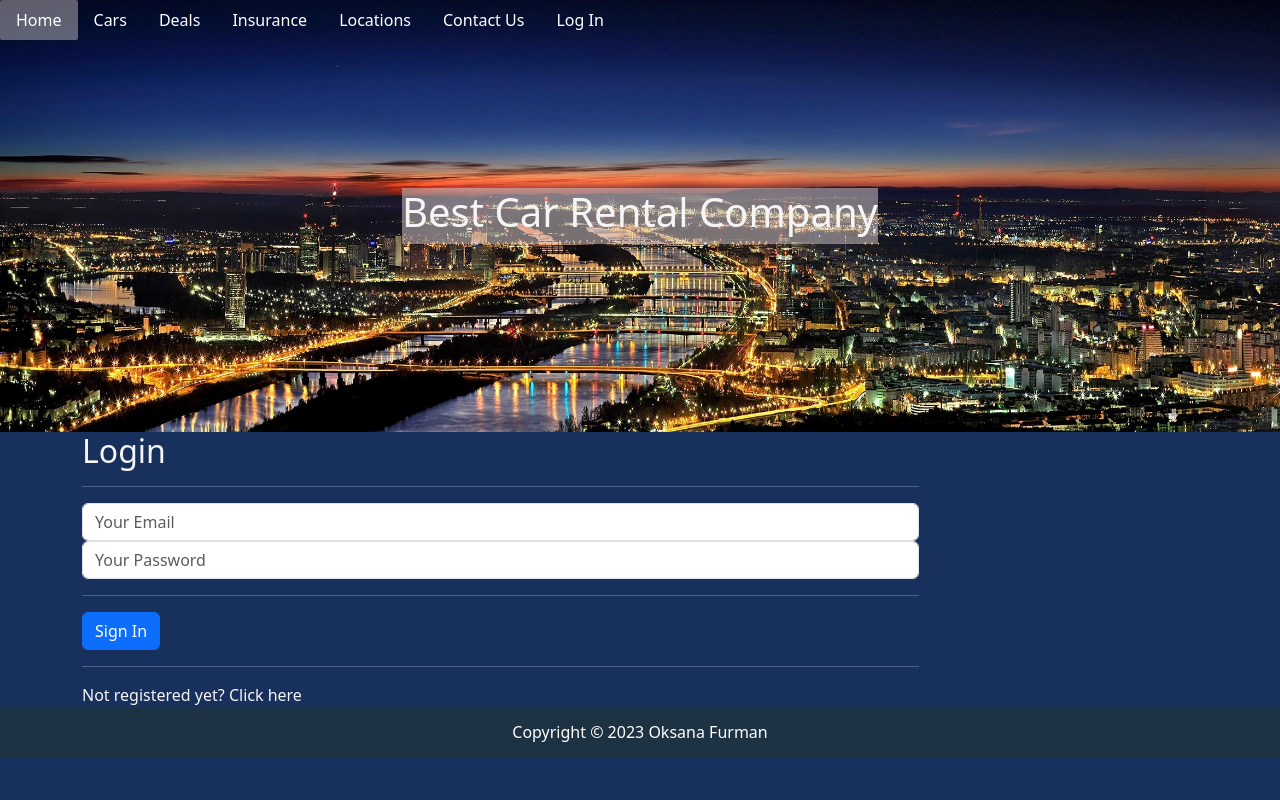
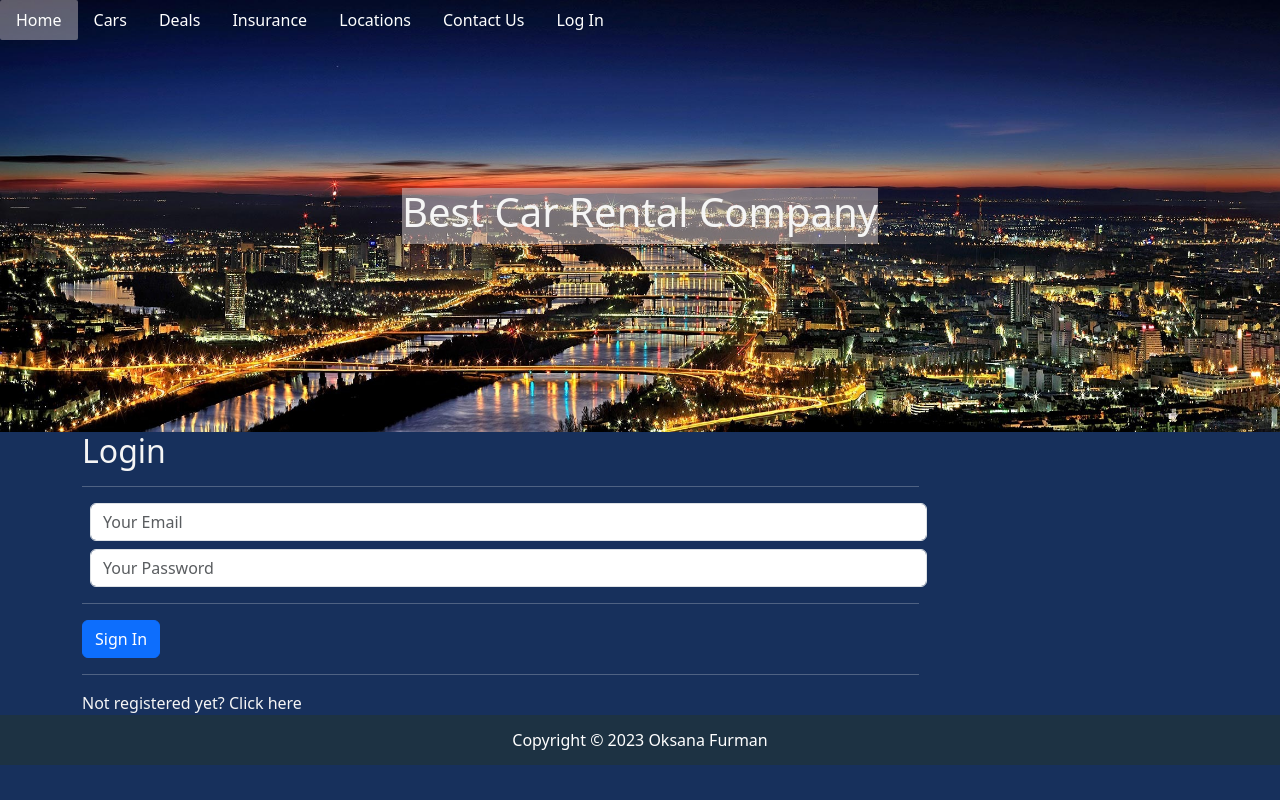
Before and after one commit to oksana-furman/php-day5, a PHP site: page / in a window 1280 px wide. Run offline with PHP 8.4, Linux system fonts and the light colour scheme.

Commit message:
update index.php

```diff
--- a/index.php
+++ b/index.php
@@ -90,10 +90,10 @@
           }
           ?>
 
-          <input type="email" autocomplete="off" name="email" class="form-control" placeholder="Your Email" value="<?= $email; ?>" maxlength="40" />
+          <input type="email" autocomplete="off" name="email" class="form-control m-2" placeholder="Your Email" value="<?= $email; ?>" maxlength="40" />
           <span class="text-danger"><?= $emailError; ?></span>
 
-          <input type="password" name="password" class="form-control" placeholder="Your Password" maxlength="15" />
+          <input type="password" name="password" class="form-control m-2" placeholder="Your Password" maxlength="15" />
           <span class="text-danger"><?= $passError; ?></span>
           <hr />
           <button class="btn btn-block btn-primary" type="submit" name="login">Sign In</button>
```
